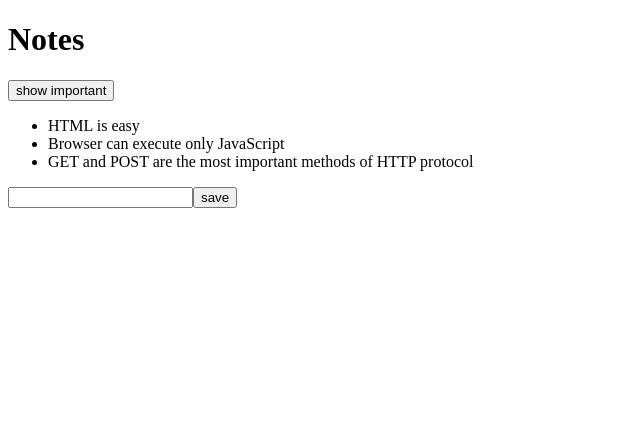
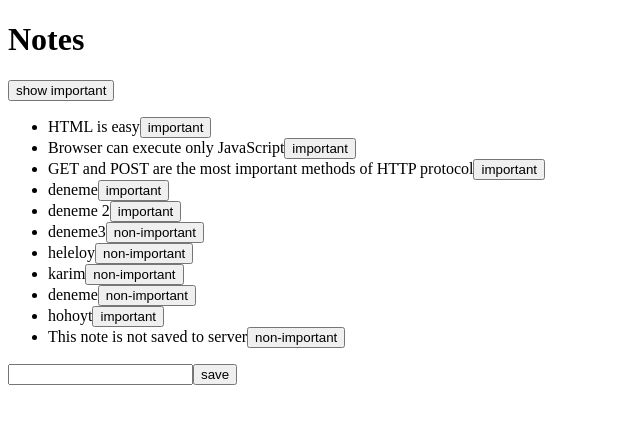
Before and after one commit to umurcanemre/fullstackopen, a React (Vite) app in the folder notes/: page / in a window 1280 px wide. Shown: the top 424 px of the page, without its empty margins (0-640 px from the left). Built offline with nearby package versions, Linux system fonts and the light colour scheme; data requests are answered from the project's data file.

Commit message:
2.d notes completed

```diff
--- a/notes/notes.json
+++ b/notes/notes.json
@@ -3,7 +3,7 @@
     {
       "id": "1",
       "content": "HTML is easy",
-      "important": true
+      "important": false
     },
     {
       "id": "2",
@@ -13,7 +13,43 @@
     {
       "id": "3",
       "content": "GET and POST are the most important methods of HTTP protocol",
-      "important": true
+      "important": false
+    },
+    {
+      "content": "deneme",
+      "important": false,
+      "id": "VsQiGlClteA"
+    },
+    {
+      "content": "deneme 2",
+      "important": false,
+      "id": "c_ytmj6gu4s"
+    },
+    {
+      "content": "deneme3",
+      "important": true,
+      "id": "Z-xsi22iEyM"
+    },
+    {
+      "content": "heleloy",
+      "important": true,
+      "id": "_QsybrjQE6Q"
+    },
+    {
+      "content": "karim",
+      "important": true,
+      "id": "wk1X3s2yqBQ"
+    },
+    {
+      "content": "deneme",
+      "important": true,
+      "id": "H7NYmTdENrU"
+    },
+    {
+      "content": "hohoyt",
+      "important": false,
+      "id": "T1Xgh_pgfP4"
     }
-  ]
+  ],
+  "$schema": "./node_modules/json-server/schema.json"
 }
--- a/notes/src/App.jsx
+++ b/notes/src/App.jsx
@@ -1,35 +1,54 @@
 import { useState, useEffect } from 'react'
-import axios from 'axios'
 import Note from './components/Note'
+import noteService from './services/notes'
 
 const App = () => {
   const [notes, setNotes] = useState([])
   const [newNote, setNewNote] = useState('')
   const [showAll, setShowAll] = useState(true)
+  const [reloadFlag, setReloadFlag] = useState(false)
+  console.log('render', notes.length, 'notes')
 
   useEffect(()=> {
     console.log("effect")
-    axios.get('http://localhost:3001/notes')
-    .then(resp => {
-      console.log("promise fulfilled ", resp)
-      setNotes(resp.data)
+    noteService.getAll()
+    .then(receivedNotes => {
+      setNotes(receivedNotes)
     })
-  }, [])
-  console.log('render', notes.length, 'notes')
+  }, [reloadFlag])
+
   const addNote = (event) => {
     event.preventDefault()
+
+    console.log(`note id generating ${notes.length}, ${String(notes.length + 1)}`)
     const noteObject = {
       content: newNote,
       important: Math.random() > 0.5,
       id: String(notes.length + 1),
     }
 
-    setNotes(notes.concat(noteObject))
-    setNewNote('')
+    noteService.create(noteObject)
+    .then(createdNote => {
+      console.log('created ', createdNote)
+      setNewNote('')
+      setReloadFlag(!reloadFlag)
+    })
   }
 
   const handleNoteChange = (event) => {
     setNewNote(event.target.value)
+  }
+
+  const toggleImportance = (note) => {
+    const updatedNote = {...note, important: !note.important}
+    noteService.update(updatedNote)
+    .then(toggledNote => {
+      console.log(`importance of ${note.id} is toggled from ${note.important} to ${!note.important}`)
+      setNotes(notes.map(n => n.id === note.id ? toggledNote : n))
+    })
+    .catch( e => {
+      alert(`the note ${note.content.substring(0, 5) + "..."} couldn't be updated`)
+    })
   }
 
   const notesToShow = showAll ? notes : notes.filter((note) => note.important)
@@ -44,7 +63,7 @@ const App = () => {
       </div>
       <ul>
         {notesToShow.map((note) => (
-          <Note key={note.id} note={note} />
+          <Note key={note.id} note={note} toggleImportance={()=>toggleImportance(note)} />
         ))}
       </ul>
       <form onSubmit={addNote}>
--- a/notes/src/components/Note.jsx
+++ b/notes/src/components/Note.jsx
@@ -1,5 +1,9 @@
-const Note = ({ note }) => {
-  return <li>{note.content}</li>
+const Note = ({ note, toggleImportance }) => {
+  const label = note.important ? 'non-important' : 'important'
+  return <li>
+    {note.content}
+    <button onClick={toggleImportance}>{label}</button>
+    </li>
 }
 
 export default Note
--- /dev/null
+++ b/notes/src/services/notes.js
@@ -0,0 +1,24 @@
+import axios from 'axios'
+const baseUrl = 'http://localhost:3001/notes'
+
+const getAll = () => {
+    const req = axios.get(baseUrl)
+    const nonExisting = {
+        id: 10000,
+        content: 'This note is not saved to server',
+        important: true,
+    }
+    return req.then(resp => resp.data.concat(nonExisting))
+}
+
+const create = newObject => {
+    const req = axios.post(baseUrl, newObject)
+    return req.then(resp => resp.data)
+}
+
+const update = (newObject) => {
+    const req = axios.put(`${baseUrl}/${newObject.id}`, newObject)
+    return req.then(resp => resp.data)
+}
+
+export default { getAll, create, update }
```
